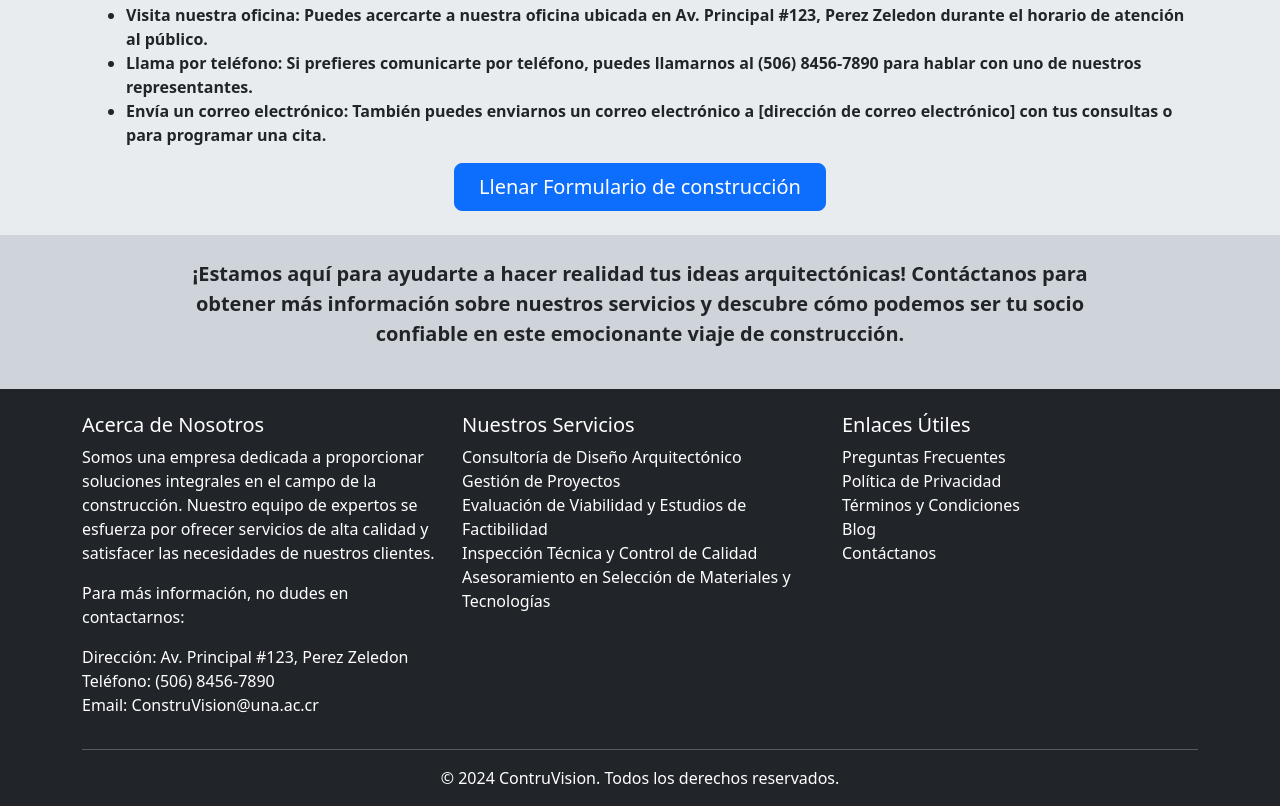
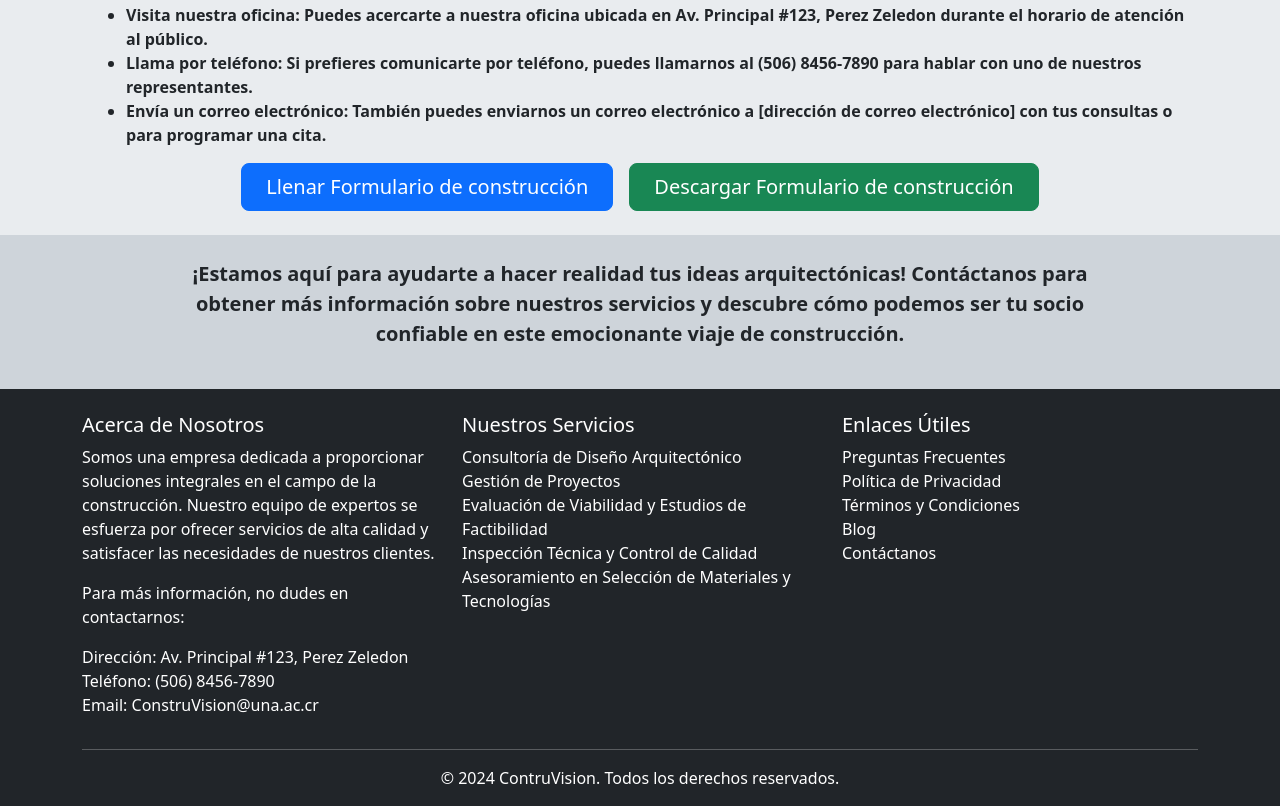
Before and after one commit to kevtico20/PaginaMunicipal, a website: page explicacion.html in a window 1280 px wide. Shown: the part 2333-3139 px from the top of the page. Drawn offline with Linux system fonts and the light colour scheme.

Commit message:
Update explicacion.html
se agrego el boton de descargar formulario a la pagina explicacion

```diff
--- a/explicacion.html
+++ b/explicacion.html
@@ -305,7 +305,8 @@
             </li>
           </ul>
           <div class="d-flex justify-content-center align-items-center">
-            <a class="btn btn-primary btn-lg px-4" href="formulario.html">Llenar Formulario de construcción</a>
+            <a class="btn btn-primary btn-lg px-4 me-2" href="formulario.html">Llenar Formulario de construcción</a>
+            <a class="btn btn-success btn-lg px-4 ms-2" href="formulario.html">Descargar Formulario de construcción</a>
           </div>
         </div>
       </div>
```
